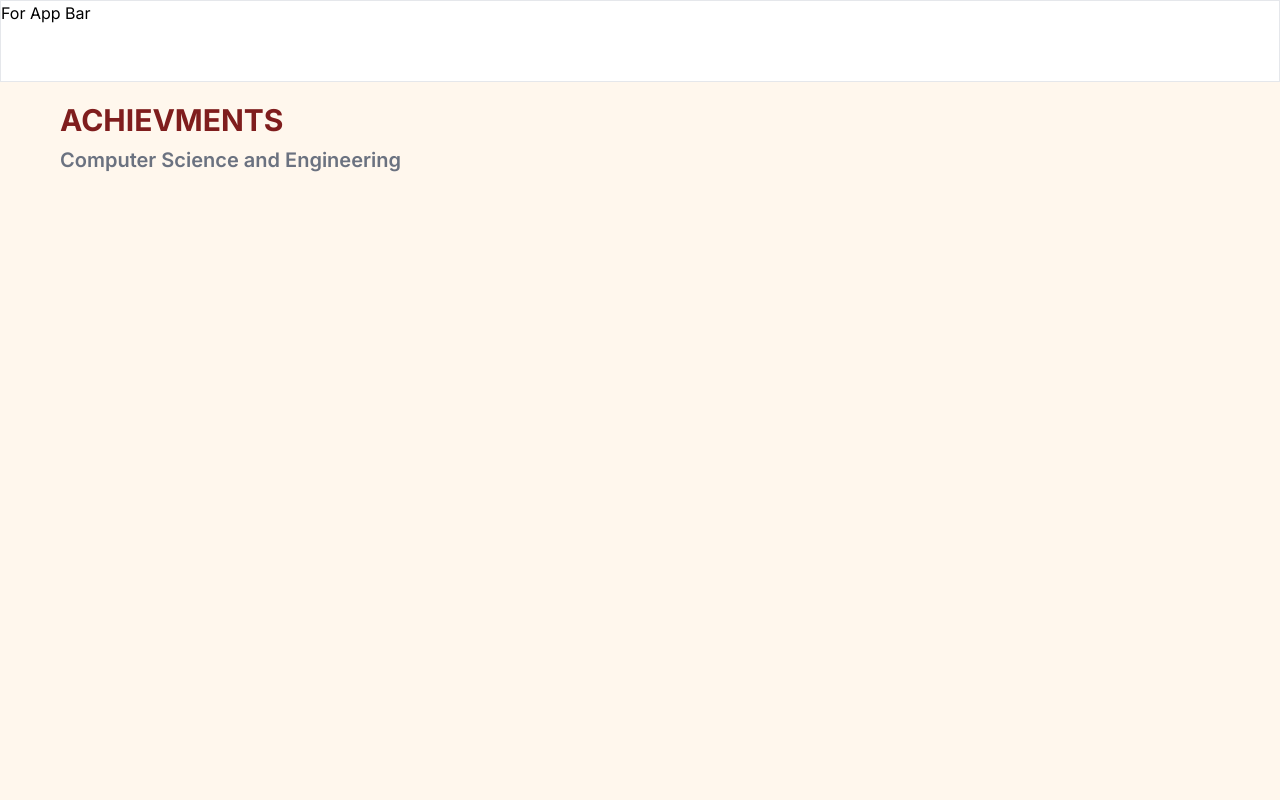
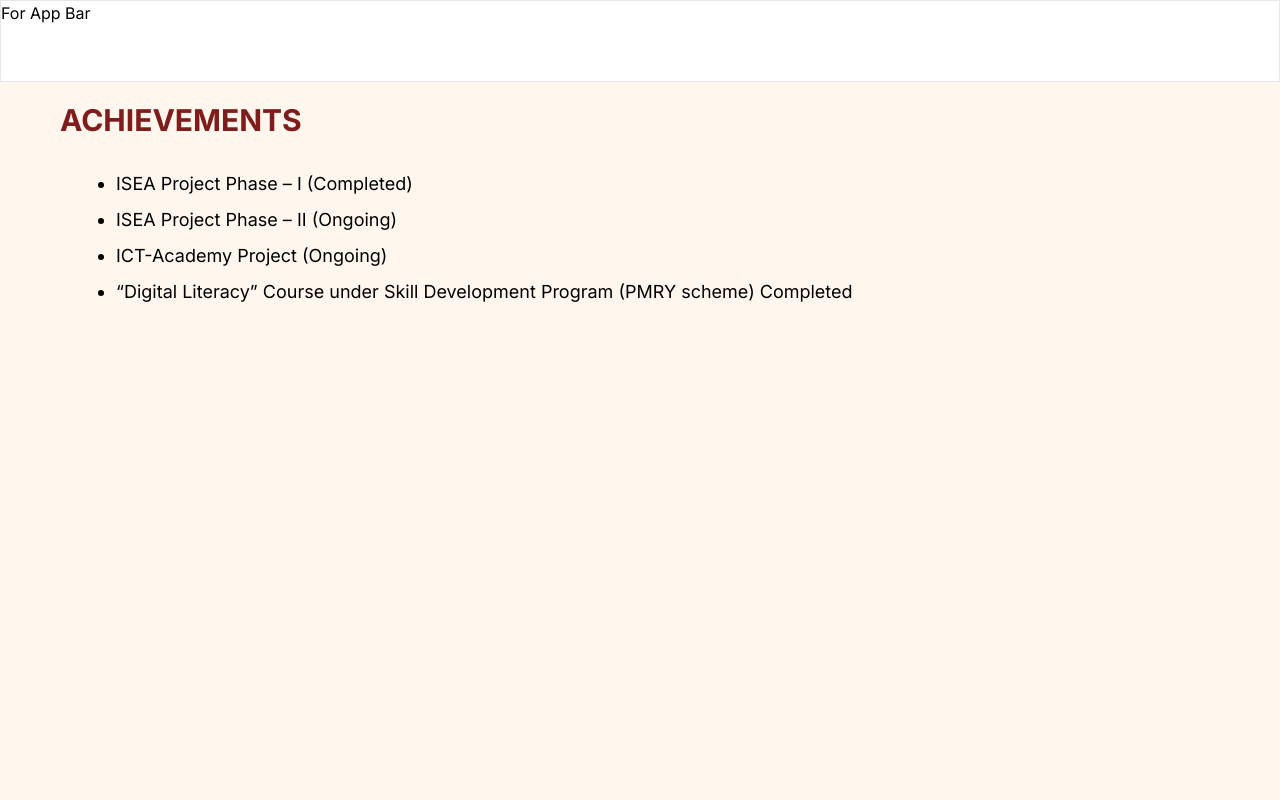
Before and after one commit to devRojha/Department_Nitp, a Next.js app: page /AllDepartment/CSE/achivments in a window 1280 px wide. Shown: the top 800 px of the page. Built offline with nearby package versions, Linux system fonts and the light colour scheme.

Commit message:
remaining sections of cse added

```diff
--- a/app/AllDepartment/CSE/achivments/page.js
+++ b/app/AllDepartment/CSE/achivments/page.js
@@ -1,22 +1,41 @@
 
+function Comp({content}){
+    return(
+        <div className="flex flex-col mt-8 lg:ml-10">
+            <ul>
+                {content.map((points,i)=>{
+                    return(
+                        <li key={i} className="list-disc ml-4 md:text-lg
+                        pb-2">
+                           {points}
+                        </li>
+                    )
+                })}
+            </ul>
+        </div>
+    )
+}
 
-function page(){
+function Page(){
     return (
-        <div className="bg-orange-50 flex flex-col p-5 h-screen">
-            <div className="flex flex-col md:ml-10">
+        <div className="bg-orange-50 flex flex-col p-5">
+            <div className="flex flex-col md:ml-10 h-screen">
                 <div>
                     <p className="text-red-900 text-3xl font-bold">
-                        ACHIEVMENTS
+                        ACHIEVEMENTS
                     </p>
+                    <Comp
+                    content={['ISEA Project Phase – I (Completed)',
+                    'ISEA Project Phase – II (Ongoing)',
+                    'ICT-Academy Project (Ongoing)',
+                    '“Digital Literacy” Course under Skill Development Program (PMRY scheme) Completed'
+                    ]}
+                    />
                 </div>
-                <div className="mt-2">
-                    <p className="text-gray-500 text-xl font-semibold">
-                        Computer Science and Engineering
-                    </p>
-                </div>
+
             </div>
         </div>
 
     )
 }
-export default page
+export default Page
--- a/app/AllDepartment/CSE/activities/page.js
+++ b/app/AllDepartment/CSE/activities/page.js
@@ -41,7 +41,7 @@ function Compo({body, area, faculty, amount,year }){
     )
 }
 
-function page(){
+function Page(){
     return (
         <div className="bg-orange-50 flex flex-col p-5">
             <div className="flex flex-col md:ml-10">
@@ -84,7 +84,7 @@ function page(){
                     Projects
                 </div>
                 <div className="mb-10 overflow-x-auto lg:mr-10">
-                    <div className="grid grid-cols-8 border min-w-[700px]">
+                    <div className="grid grid-cols-8 border min-w-[850px]">
                     {/* heading  */}
                         <div className="col-span-2 border border-black pl-4 py-2 flex flex-col justify-center text-red-900 font-semibold">
                             Funding Body
@@ -151,4 +151,4 @@ function page(){
 
     )
 }
-export default page
+export default Page
--- a/app/AllDepartment/CSE/mission/page.js
+++ b/app/AllDepartment/CSE/mission/page.js
@@ -16,7 +16,7 @@ function Comp({content}){
     )
 }
 
-function page(){
+function Page(){
     return (
         <div className="bg-orange-50 flex flex-col p-5">
             <div className="flex flex-col md:ml-10">
@@ -75,4 +75,4 @@ function page(){
 
     )
 }
-export default page
+export default Page
--- a/app/AllDepartment/CSE/page.js
+++ b/app/AllDepartment/CSE/page.js
@@ -146,7 +146,7 @@ export default function CSE() {
                        <DepartmentNavigationButton onClick={()=>router.push('/AllDepartment/CSE/faculty')} Title={"FACULTY"}/>
                        <DepartmentNavigationButton onClick={()=>router.push('/AllDepartment/CSE/labs')} Title={"LABS"}/>
                        <DepartmentNavigationButton onClick={()=>router.push('/AllDepartment/CSE/mission')} Title={"MISSION AND VISSION"}/>
-                       <DepartmentNavigationButton onClick={()=>router.push('/AllDepartment/CSE/achivments')} Title={"ACHIVMENTS"}/>
+                       <DepartmentNavigationButton onClick={()=>router.push('/AllDepartment/CSE/achivments')} Title={"ACHIEVMENTS"}/>
                        <DepartmentNavigationButton onClick={()=>router.push('/AllDepartment/CSE/timeTable')} Title={"TIME TABLE"}/>
                    </div>
                </div>
--- a/app/AllDepartment/CSE/timeTable/page.js
+++ b/app/AllDepartment/CSE/timeTable/page.js
@@ -1,6 +1,6 @@
 
 
-function page(){
+function Page(){
     return (
         <div className="bg-orange-50 flex flex-col p-5 h-screen">
             <div className="flex flex-col md:ml-10">
@@ -14,9 +14,14 @@ function page(){
                         Computer Science and Engineering
                     </p>
                 </div>
+                <div className='mt-14'>
+                    <a href={'https://www.dropbox.com/scl/fo/kmdu6u1erwn18lwo0qe4p/h?rlkey=rl1xo6nzihg0j5yc9zvfidfr0&dl=0'} className='lg:text-lg text-gray-500 font-semibold border-b-2 border-black' target="_blank">
+                        Click here for the time table of CSED (for all semesters)
+                    </a>
+                </div>
             </div>
         </div>
 
     )
 }
-export default page
+export default Page
--- a/package.json
+++ b/package.json
@@ -9,7 +9,7 @@
     "lint": "next lint"
   },
   "dependencies": {
-    "next": "^14.2.3",
+    "next": "^14.2.4",
     "react": "^18",
     "react-dom": "^18"
   },
```
Also changed, not shown: 1 other file (tests, documents, lock files or other folders).
